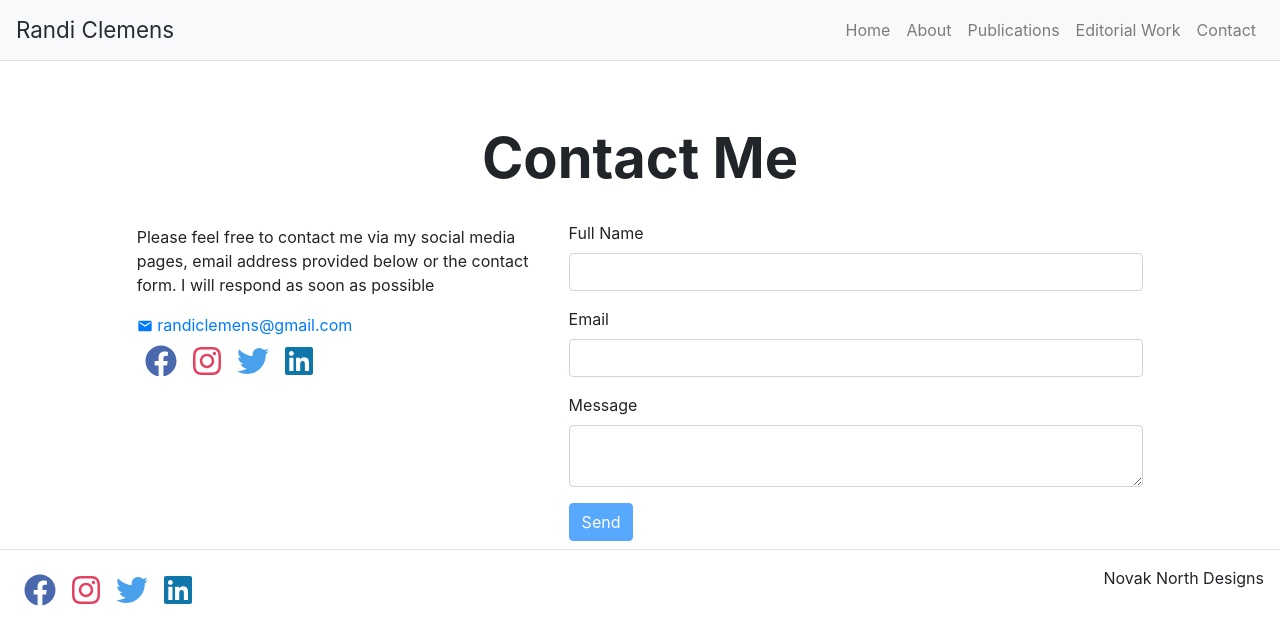
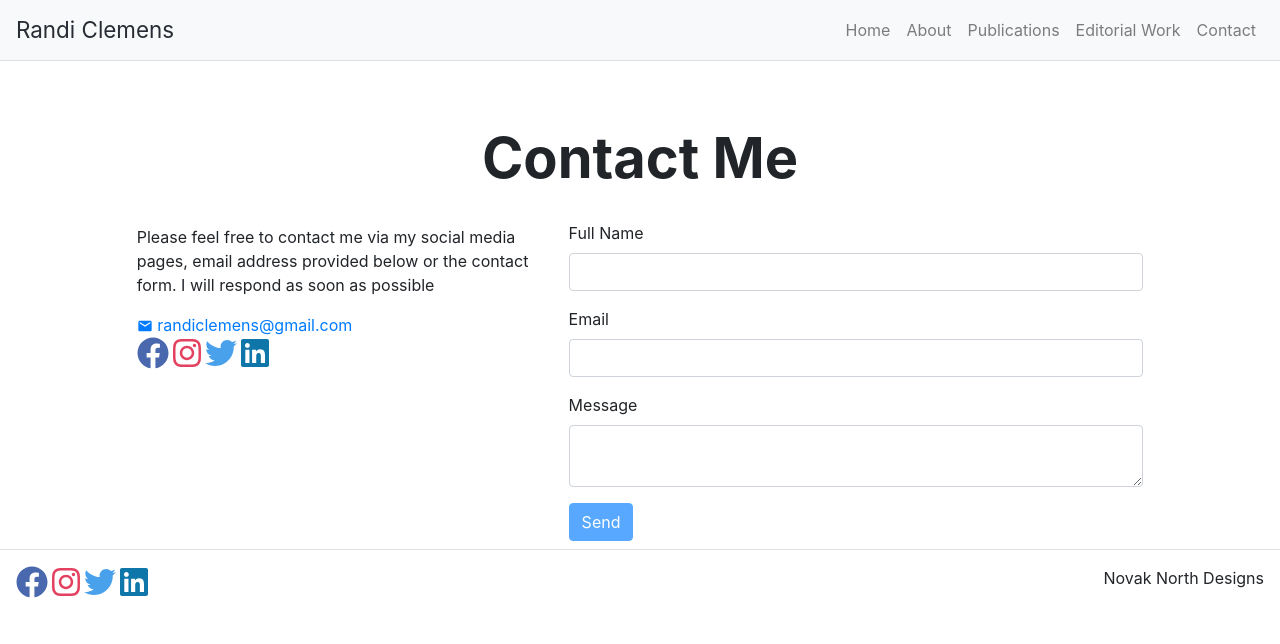
Before and after one commit to manovak24/randi_clemens, a React (Create React App) app: page /contact in a window 1280 px wide. Shown: the top 644 px of the page. Built offline with nearby package versions, Linux system fonts and the light colour scheme.

Commit message:
Changed css style for social follow icons

```diff
--- a/src/Components/SocialFollow/SocialFollow.css
+++ b/src/Components/SocialFollow/SocialFollow.css
@@ -1,12 +1,10 @@
 a.social {
     display: inline-block;
     transition: transform 250ms;
-    margin: 0;
-    padding: 8px;
 }
 
 a.social:hover {
-    transform: translateY(-2px);
+    transform: translateY(-.25rem);
 }
 
 a.facebook {
@@ -15,12 +13,15 @@ a.facebook {
 
 a.twitter {
     color: #49a1eb;
+    padding-left: .25rem;
 }
 
 a.instagram {
     color: #e4405f;
+    padding-left: .25rem;
 }
 
 a.linkedin {
     color: #0E76A8;
+    padding-left: .25rem;
 }
```
